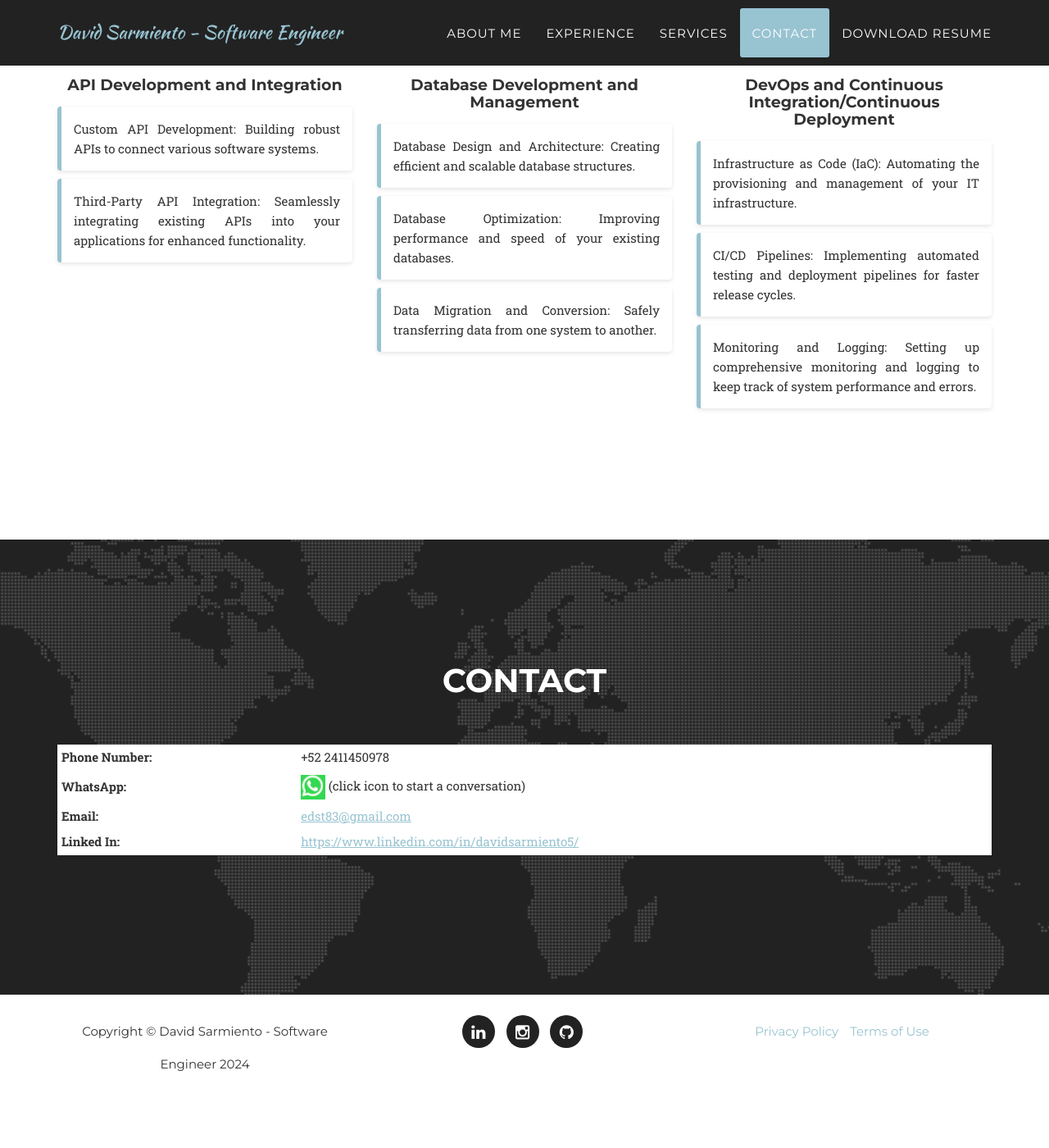
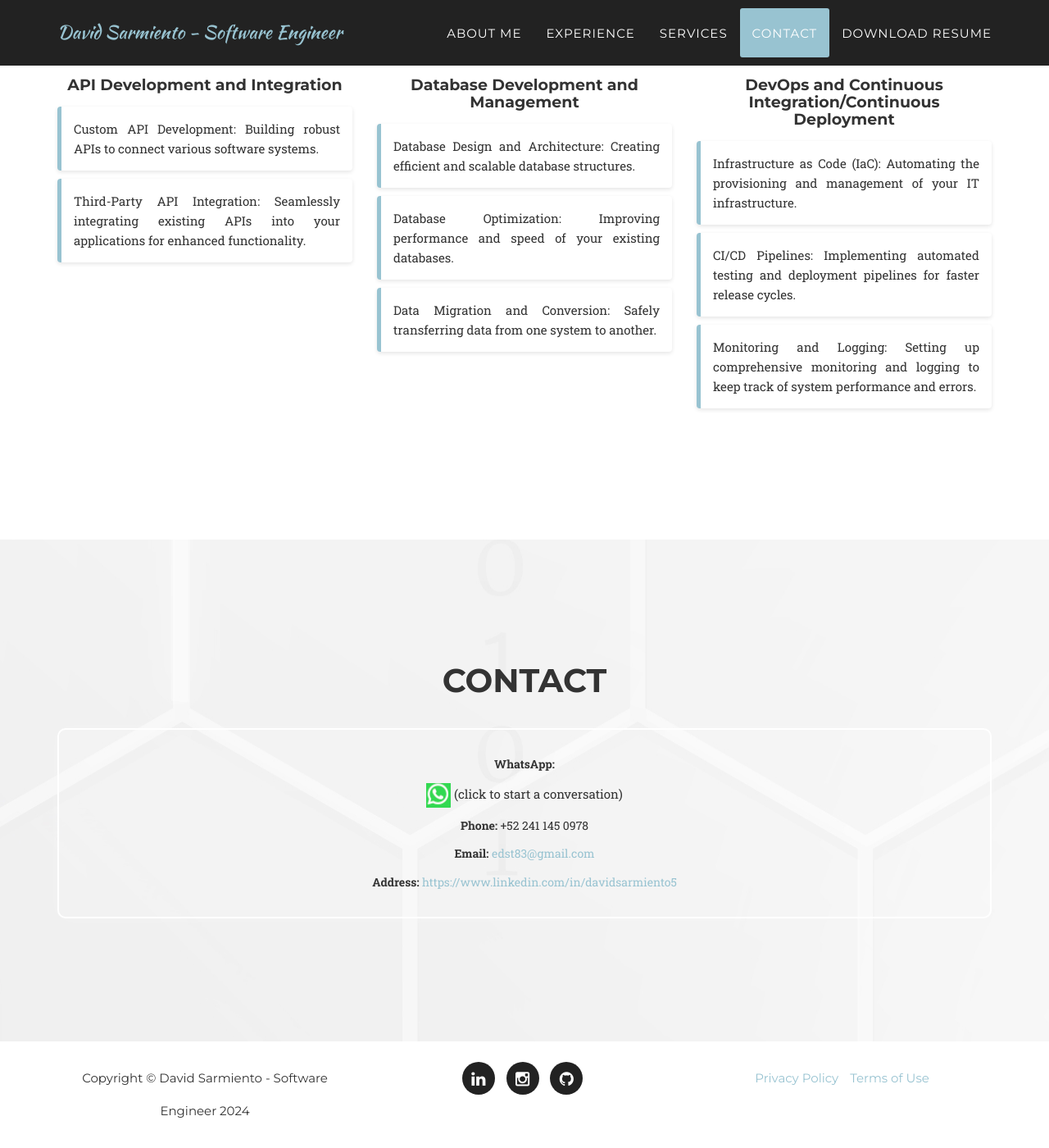
Before and after one commit to edsarmiento/edsarmiento.github.io, a Jekyll site: the page built from index.html, in a window 1280 px wide and 1400 px high, scrolled down 5246 px. Shown: the whole window at 82% size. Built offline with Jekyll 4.4.1, drawn with Linux system fonts in a browser that asks for light colours; some web fonts are replaced; before the commit the page ends 6589 px from its top, so only the background shows below that.

Commit message:
add contact new format

```diff
--- a/_includes/contact.html
+++ b/_includes/contact.html
@@ -2,78 +2,55 @@
     <div class="container">
         <div class="row">
             <div class="col-lg-12 text-center">
-                    <h2 class="section-heading">Contact</h2>
+                <h2 class="section-heading-black">Contact</h2>
 
                 <br>
             </div>
         </div>
         <div class="row">
             <div class="col-lg-12">
-                    <table>
-                        <tr>
-                            <td class="category">
-                                Phone Number:
-                            </td>
-                            <td>
-                                +52 2411450978
-                            </td>
-                        </tr>
-
-                        <tr>
-                            <td class="category">
-                                WhatsApp:
-                            </td>
-                            <td>
-                                <div class="whatsapp-icon" >
-                                    <img src="img/whatsapp-icon.png"/> (click icon to start a conversation)
+                <div class="contact-container">
+                    <div class="contact-info">
+                        <p><strong>WhatsApp:</strong>
+                        <div class="whatsapp-icon"><img src="img/whatsapp-icon.png" /> (click to start a conversation)</div>
+                        </p>
+                        <p><strong>Phone:</strong> +52 241 145 0978 </p>
+                        <p><strong>Email:</strong> <a href="mailto:edst83@gmail.com">edst83@gmail.com</a></p>
+                        <p><strong>Address:</strong>
+                            <a href="https://www.linkedin.com/in/davidsarmiento5" target="_BLANK">
+                                https://www.linkedin.com/in/davidsarmiento5
+                            </a>
+                        </p>
                     </div>
-                                    <!-- Modal content -->
-                                    <div id="modal" class="modal">
-                                        <span class="modal-close" onclick="closeModal()">
-                                        &times;
-                                    </span>
-                                    <img src="img/wa.png">
                 </div>
-                            </td>
-                        </tr>
-                        <tr>
-                            <td class="category">
-                                Email:
-                            </td>
-                            <td>
-                                <a href="mailto:edst83@gmail.com">edst83@gmail.com</a>
-                            </td>
-                        </tr>
-                        <tr>
-                            <td class="category">
-                                Linked In:
-                            </td>
-                            <td>
-                                <a href="https://www.linkedin.com/in/davidsarmiento5/" target="_BLANK">
-                                    https://www.linkedin.com/in/davidsarmiento5/
-                                </a>
-                            </td>
-                        </tr>
-                    </table>
             </div>
         </div>
     </div>
 </section>
+<!-- Modal content -->
+<div id="modal" class="modal">
+    <span class="modal-close" onclick="closeModal()">&times;</span>
+    <img src="img/wa.png">
+</div>
 
 <style>
     /* Styling for the modal */
     .modal {
-          display: none; /* Hide modal by default */
+        display: none;
+        /* Hide modal by default */
         position: fixed;
-          z-index: 1000; /* Ensure modal appears above other content */
+        z-index: 1000;
+        /* Ensure modal appears above other content */
         left: 50%;
         top: 50%;
         transform: translate(-50%, -50%);
         background-color: #fff;
         padding: 20px;
-          box-shadow: 0 0 10px rgba(0,0,0,0.3);
-          max-width: 25%; /* Adjust the maximum width as needed */
-          max-height: 40%; /* Adjust the maximum width as needed */
+        box-shadow: 0 0 10px rgba(0, 0, 0, 0.3);
+        max-width: 25%;
+        /* Adjust the maximum width as needed */
+        max-height: 40%;
+        /* Adjust the maximum width as needed */
     }
 
     /* Styling for the close button */
@@ -95,14 +72,33 @@
     .styled-button {
         border: none;
         background-color: #4CAF50;
-            display: inline-flex; /* Use inline-flex to center content */
-            justify-content: center; /* Center content horizontally */
-            align-items: center; /* Center content vertically */
+        display: inline-flex;
+        /* Use inline-flex to center content */
+        justify-content: center;
+        /* Center content horizontally */
+        align-items: center;
+        /* Center content vertically */
         cursor: pointer;
         border-radius: 20px;
         transition: background-color 0.3s ease;
-            text-align: center; /* Center text */
-            padding: 0; /* Remove padding */
+        text-align: center;
+        /* Center text */
+        padding: 0;
+        /* Remove padding */
+    }
+
+    /* contact info */
+    .contact-container {
+        text-align: center;
+        border: 2px solid #fff;
+        padding: 20px;
+        border-radius: 10px;
+        background-color: rgba(255, 255, 255, 0.1); /* Slightly translucent background */
+        box-shadow: 0 0 20px rgba(255, 255, 255, 0.2); /* White shadow */
+    }
+
+    .contact-info p {
+        margin: 10px 0;
     }
 </style>
 
```
Also changed, not shown: _includes/css/agency.css (+7 -1 lines), img/contact-image.jpg (added), img/header-bg3.jpg, img/map-image.png (deleted). Lines whose indentation alone changed are shown as unchanged.
